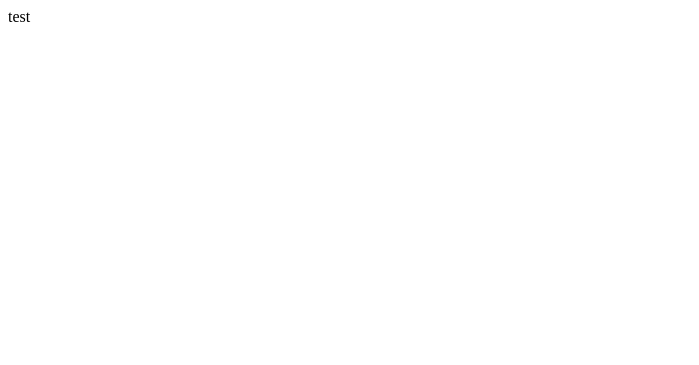
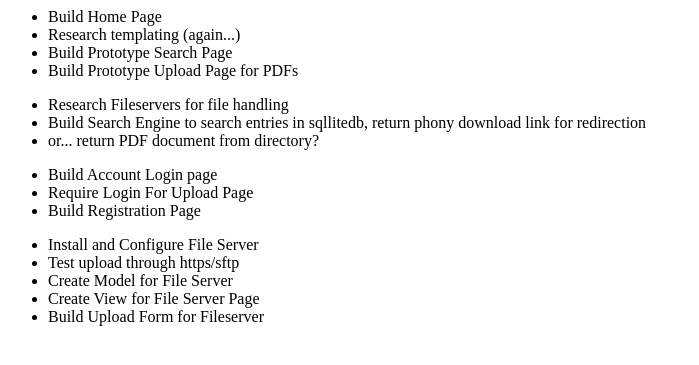
Before and after one commit to sneakdella/sillybusses, a Django app: page / in a window 1280 px wide. Before the commit the part shown is almost empty. Shown: the top 365 px of the page, without its empty margins (0-699 px from the left). Run offline with Django 3.2, Linux system fonts and the light colour scheme.

Commit message:
HTML Page update with notes

```diff
--- a/sb/templates/sb/index.html
+++ b/sb/templates/sb/index.html
@@ -1,5 +1,31 @@
 <body>
 
-<p> {{ test }} </p>
+<ul>
+	<li> Build Home Page </li>
+	<li> Research templating (again...) </li>
+	<li> Build Prototype Search Page </li>
+	<li> Build Prototype Upload Page for PDFs</li>
+</ul>
+
+<ul>
+	<li> Research Fileservers for file handling </li>
+	<li> Build Search Engine to search entries in sqllitedb, return phony download link for redirection</li>
+	<li> or... return PDF document from directory? </li>
+</ul>
+
+<ul>
+	<li> Build Account Login page </li>
+	<li> Require Login For Upload Page</li>
+	<li> Build Registration Page </li>
+</ul>
+
+<ul>
+	<li> Install and Configure File Server </li>
+	<li> Test upload through https/sftp </li>
+	<li> Create Model for File Server </li>
+	<li> Create View for File Server Page </li>
+	<li> Build Upload Form for Fileserver </li>
+</ul>
+
 
 </body>
```
Also changed, not shown: 1 other file.
